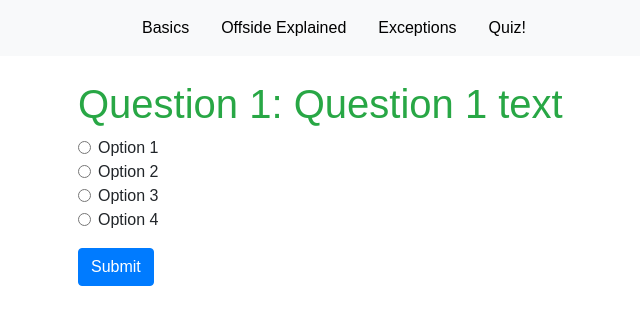
After one commit to csk2183/uigroup, a Flask app: page /quiz/1 in a window 1280 px wide. The commit adds this page. Shown: the top 325 px of the page, without its empty margins (7-647 px from the left). Run offline with Flask 3, Linux system fonts and the light colour scheme; some libraries are stand-ins or nearby versions.

Commit message:
Quiz Routes Added: Esteeven

```diff
--- a/server.py
+++ b/server.py
@@ -1,21 +1,46 @@
-from flask import Flask, render_template, request
+from flask import Flask, render_template, request, redirect, url_for
 
 app = Flask(__name__)
+
+# Temporary quiz questions data structure
+quiz_questions = [
+    {
+        "question_id": 1,
+        "question_text": "Question 1 text",
+        "options": ["Option 1", "Option 2", "Option 3", "Option 4"],
+        "answer": "Option 1"
+    },
+    {
+        "question_id": 2,
+        "question_text": "Question 2 text",
+        "options": ["Option 1", "Option 2", "Option 3", "Option 4"],
+        "answer": "Option 2"
+    },
+    {
+        "question_id": 3,
+        "question_text": "Question 3 text",
+        "options": ["Option 1", "Option 2", "Option 3", "Option 4"],
+        "answer": "Option 3"
+    },
+]
 
 # Home page with a Start button
 @app.route('/')
 def home():
-    return render_template('home.html')  # Assuming you have a home.html file with a Start button
+    return render_template('home.html')
 
 # Learning page that takes a lesson number variable
 @app.route('/learn/<int:lesson_number>')
 def learn(lesson_number):
     return render_template('lesson.html', lesson_number=lesson_number)  # Pass the lesson number to the template
 
+
+"""
 # Quiz page that takes a quiz number variable
 @app.route('/quiz/<int:quiz_number>')
 def quiz(quiz_number):
     return render_template('quiz.html', quiz_number=quiz_number)  # Pass the quiz number to the template
+
 
 # Quiz results page
 @app.route('/results', methods=['POST'])
@@ -24,6 +49,38 @@ def results():
     data = request.form
     # Process results here (e.g., calculate score)
     return render_template('results.html', results=data)  # Pass results to the template
+"""
+
+@app.route('/quiz/intro')
+def quiz_intro():
+    return render_template('quiz_intro.html')
+
+
+@app.route('/quiz/<int:question_id>', methods=['GET', 'POST'])
+def quiz(question_id):
+    answers = ''
+    if request.method == 'POST':
+        # Retrieve the current and previous answers
+        answers = request.form.get('answers', '')
+        user_answer = request.form.get('user_answer', '')
+        if user_answer:
+            answers += user_answer
+
+    if question_id > len(quiz_questions):
+        # Redirect to results if it's the last question
+        return redirect(url_for('quiz_results', answers=answers))
+
+    question = quiz_questions[question_id - 1]
+    return render_template('quiz.html', question=question, question_id=question_id, answers=answers)
+
+
+
+@app.route('/quiz/results')
+def quiz_results():
+    answers = request.args.get('answers', '')
+    score = sum(1 for i, answer in enumerate(answers, start=1) if quiz_questions[i-1]['answer'] == quiz_questions[i-1]['options'][int(answer)-1])
+    return render_template('results.html', score=score, total=len(quiz_questions))
+
 
 if __name__ == '__main__':
     app.run(debug=True)
--- a/templates/navbar.html
+++ b/templates/navbar.html
@@ -39,7 +39,7 @@
                     <a class="nav-link" href="/exceptions">Exceptions</a>
                 </li>
                 <li class="nav-item">
-                    <a class="nav-link" href="/quiz">Quiz!</a>
+                    <a class="nav-link" href="/quiz/intro">Quiz!</a>
                 </li>
             </ul>
         </div>
--- /dev/null
+++ b/templates/quiz.html
@@ -0,0 +1,23 @@
+<!-- quiz.html -->
+{% extends 'navbar.html' %}
+
+{% block title %}Quiz Question{% endblock %}
+
+{% block content %}
+<div class="container mt-4">
+    <h1>Question {{ question_id }}: {{ question.question_text }}</h1>
+    <form action="{{ url_for('quiz', question_id=question_id+1) }}" method="post">
+        {% for option in question.options %}
+            <div class="form-check">
+                <input class="form-check-input" type="radio" name="user_answer" value="{{ loop.index }}" required>
+                <label class="form-check-label">{{ option }}</label>
+            </div>
+        {% endfor %}
+
+        <!-- Pass along previous answers -->
+        <input type="hidden" name="answers" value="{{ answers }}">
+
+        <button type="submit" class="btn btn-primary mt-3">Submit</button>
+    </form>
+</div>
+{% endblock %}
```
Also changed, not shown: templates/quiz_intro.html (added, +12 -0 lines), templates/results.html (added, +12 -0 lines), package-lock.json (added).
